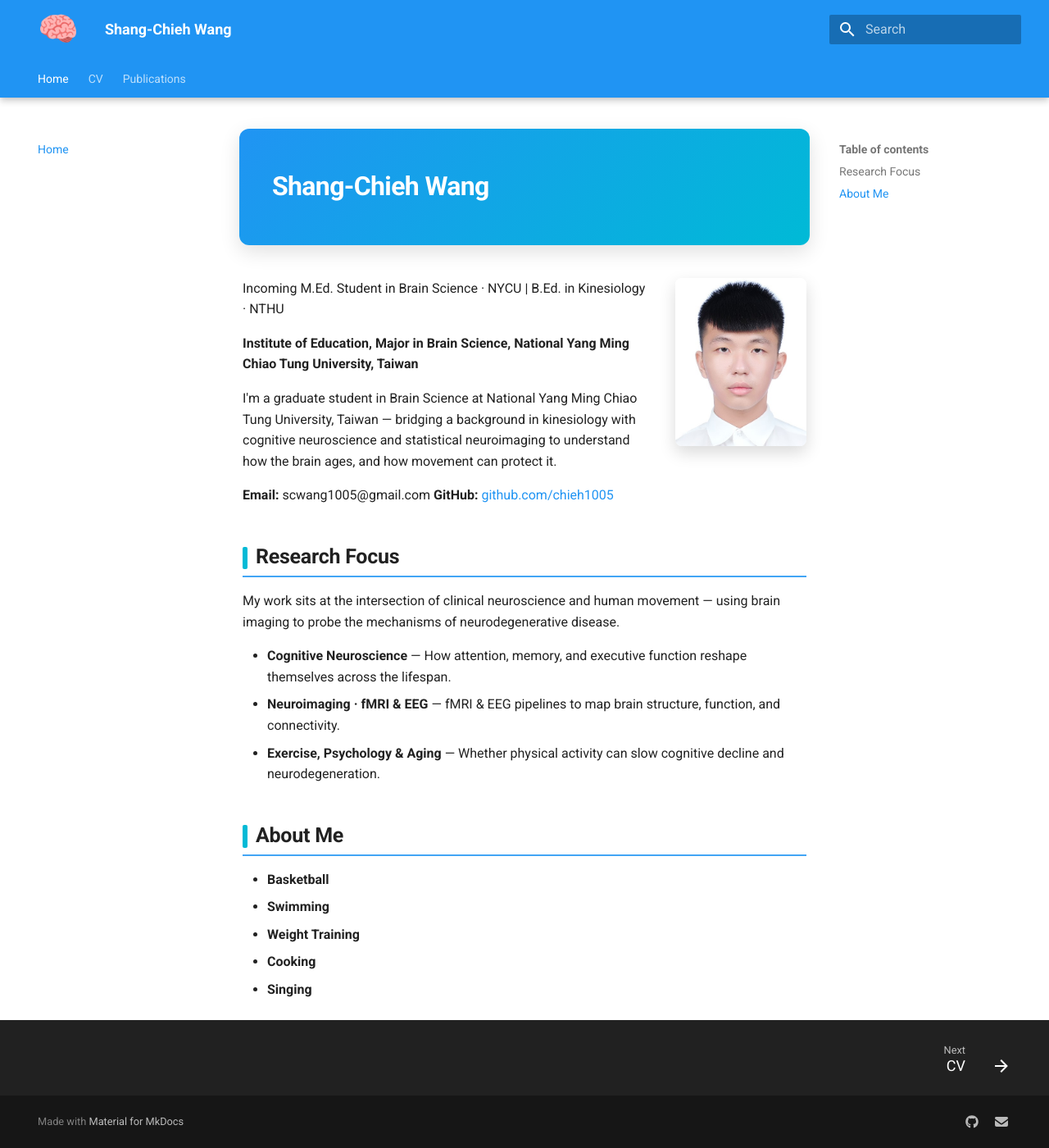
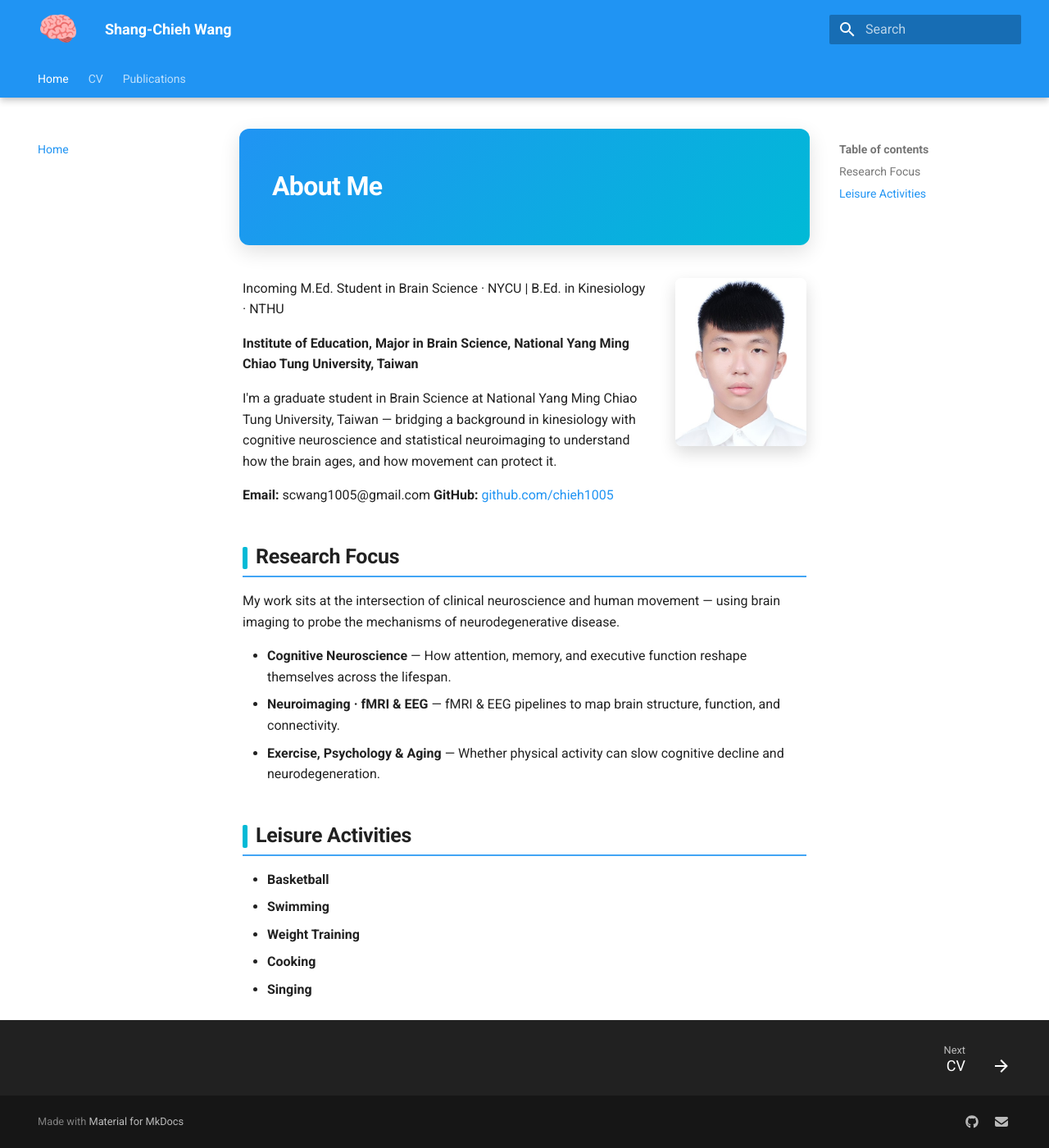
Before and after one commit to chieh1005/chieh1005.github.io, an MkDocs documentation site: the page built from docs/index.md, in a window 1280 px wide and 1400 px high. Shown: the whole window at 82% size. Built offline with MkDocs 1.6.1 and Material for MkDocs 9.7.7, drawn with Linux system fonts in a browser that asks for light colours.

Commit message:
Update index.md

```diff
--- a/docs/index.md
+++ b/docs/index.md
@@ -1,4 +1,4 @@
-# Shang-Chieh Wang
+# About Me
 
 <img src="assets/images/profile.jpg" alt="Shang-Chieh Wang" style="width:160px;height:auto;border-radius:8px;float:right;margin:0 0 1rem 1.5rem;box-shadow:0 8px 20px rgba(0,0,0,0.15);" loading="lazy">
 
@@ -19,7 +19,7 @@ My work sits at the intersection of clinical neuroscience and human movement —
 - **Neuroimaging · fMRI & EEG** — fMRI & EEG pipelines to map brain structure, function, and connectivity.
 - **Exercise, Psychology & Aging** — Whether physical activity can slow cognitive decline and neurodegeneration.
 
-## About Me
+## Leisure Activities
 
 - **Basketball**
 - **Swimming**
```
